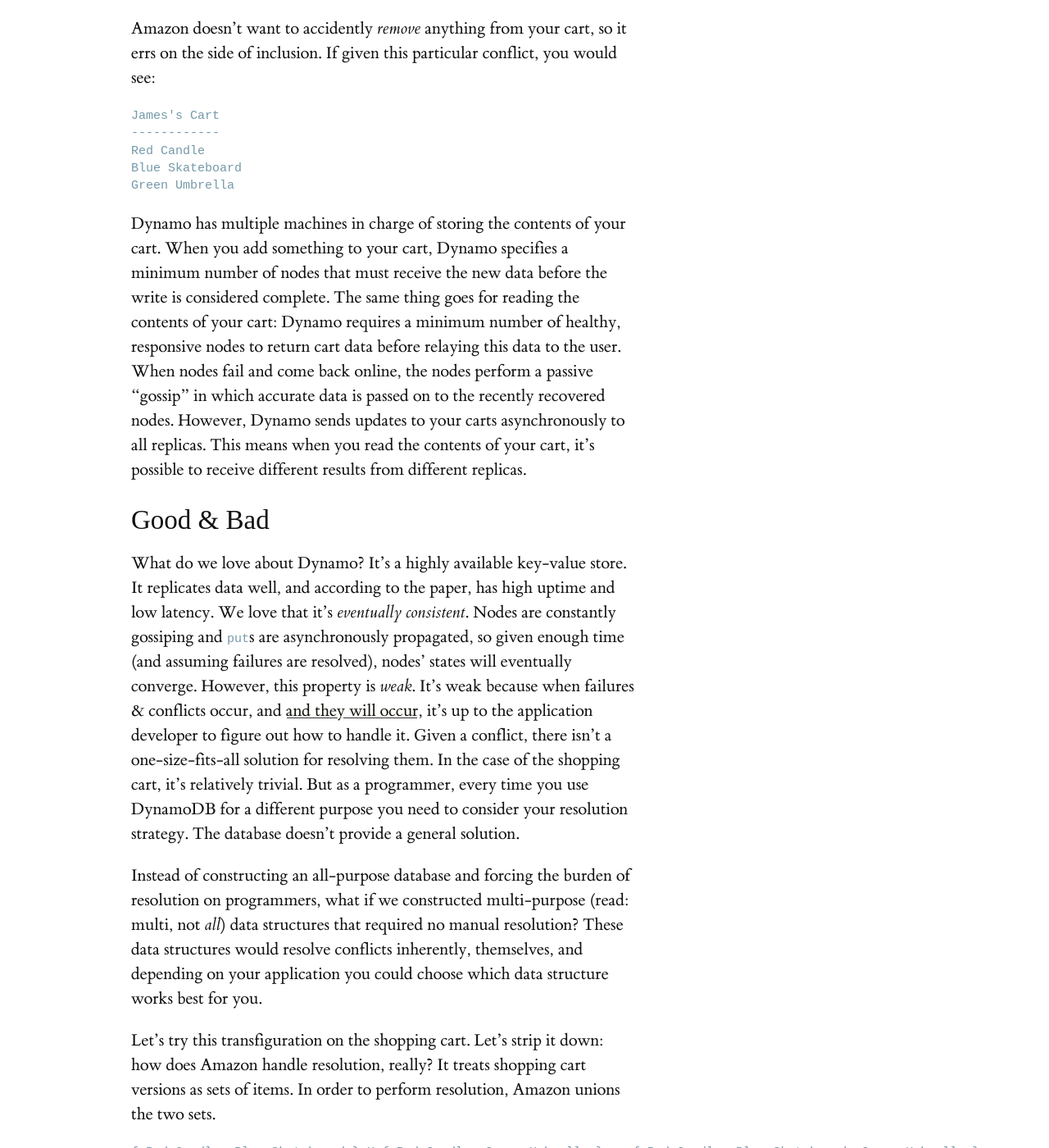
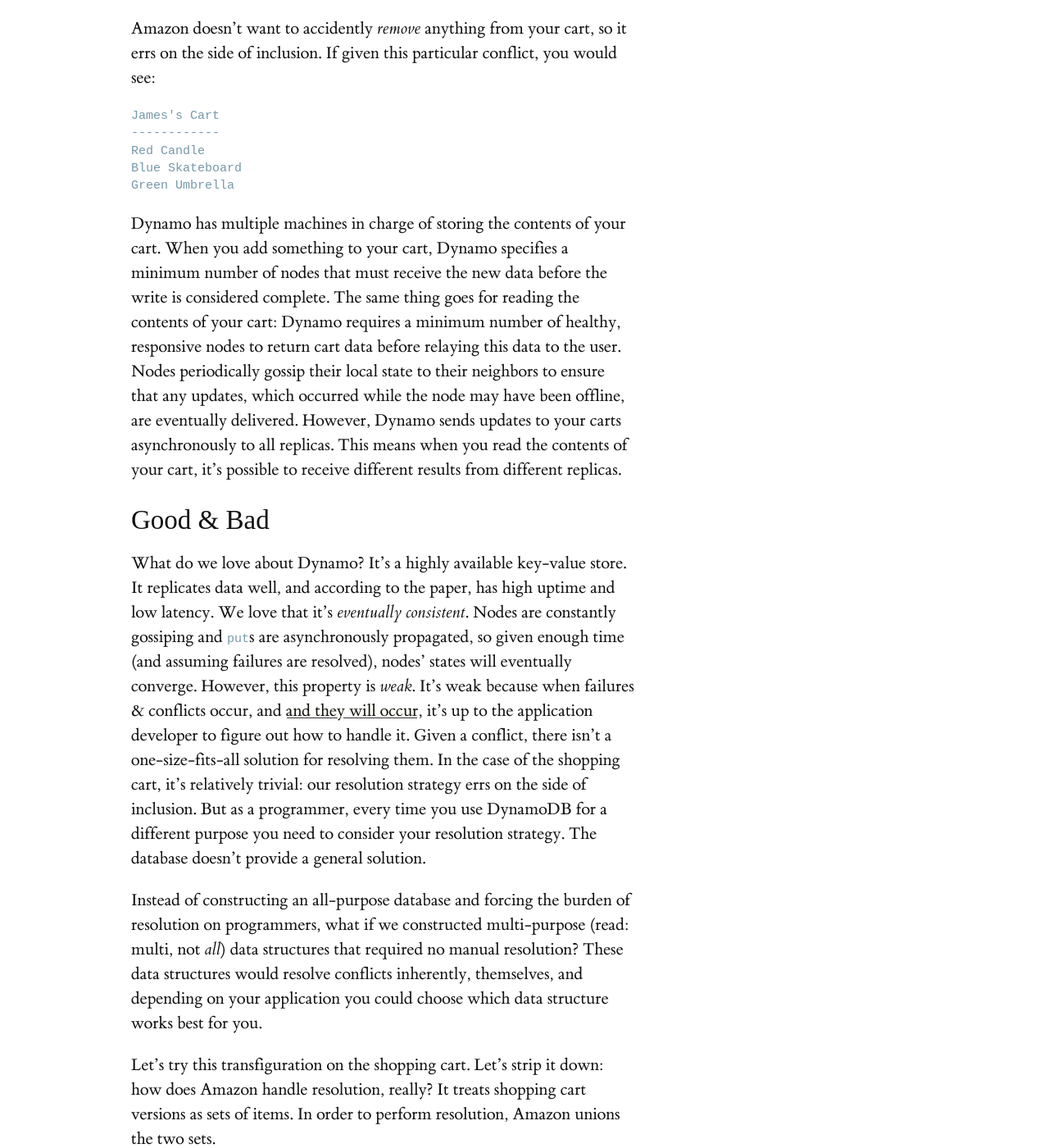
Before and after one commit to heathermiller/dist-prog-book, a Jekyll site: the page built from chapter/7/langs-consistency.md, in a window 1280 px wide and 1400 px high, scrolled down 3959 px. Shown: the whole window at 82% size. Built offline with Jekyll 4.4.1, drawn with Linux system fonts in a browser that asks for light colours; some web fonts are replaced; some of the changed text lies outside the part shown.

Commit message:
Rewording & spelling

````diff
--- a/chapter/7/langs-consistency.md
+++ b/chapter/7/langs-consistency.md
@@ -56,10 +56,10 @@
 Green Umbrella
 ```
 
-Dynamo has multiple machines in charge of storing the contents of your cart. When you add something to your cart, Dynamo specifies a minimum number of nodes that must receive the new data before the write is considered complete. The same thing goes for reading the contents of your cart: Dynamo requires a minimum number of healthy, responsive nodes to return cart data before relaying this data to the user. When nodes fail and come back online, the nodes perform a passive "gossip" in which accurate data is passed on to the recently recovered nodes. However, Dynamo sends updates to your carts asynchronously to all replicas. This means when you read the contents of your cart, it's possible to receive different results from different replicas.
+Dynamo has multiple machines in charge of storing the contents of your cart. When you add something to your cart, Dynamo specifies a minimum number of nodes that must receive the new data before the write is considered complete. The same thing goes for reading the contents of your cart: Dynamo requires a minimum number of healthy, responsive nodes to return cart data before relaying this data to the user. Nodes periodically gossip their local state to their neighbors to ensure that any updates, which occurred while the node may have been offline, are eventually delivered. However, Dynamo sends updates to your carts asynchronously to all replicas. This means when you read the contents of your cart, it's possible to receive different results from different replicas.
 
 ### Good & Bad
-What do we love about Dynamo? It's a highly available key-value store. It replicates data well, and according to the paper, has high uptime and low latency. We love that it's *eventually consistent*. Nodes are constantly gossiping and `put`s are asynchronously propagated, so given enough time (and assuming failures are resolved), nodes' states will eventually converge. However, this property is *weak*. It's weak because when failures & conflicts occur, and [and they will occur](https://www.youtube.com/watch?v=JG2ESDGwHHY), it's up to the application developer to figure out how to handle it. Given a conflict, there isn't a one-size-fits-all solution for resolving them. In the case of the shopping cart, it's relatively trivial. But as a programmer, every time you use DynamoDB for a different purpose you need to consider your resolution strategy. The database doesn't provide a general solution.
+What do we love about Dynamo? It's a highly available key-value store. It replicates data well, and according to the paper, has high uptime and low latency. We love that it's *eventually consistent*. Nodes are constantly gossiping and `put`s are asynchronously propagated, so given enough time (and assuming failures are resolved), nodes' states will eventually converge. However, this property is *weak*. It's weak because when failures & conflicts occur, and [and they will occur](https://www.youtube.com/watch?v=JG2ESDGwHHY), it's up to the application developer to figure out how to handle it. Given a conflict, there isn't a one-size-fits-all solution for resolving them. In the case of the shopping cart, it's relatively trivial: our resolution strategy errs on the side of inclusion. But as a programmer, every time you use DynamoDB for a different purpose you need to consider your resolution strategy. The database doesn't provide a general solution.
 
 Instead of constructing an all-purpose database and forcing the burden of resolution on programmers, what if we constructed multi-purpose (read: multi, not *all*) data structures that required no manual resolution? These data structures would resolve conflicts inherently, themselves, and depending on your application you could choose which data structure works best for you.
 
````
Also changed, not shown: other parts of chapter/7/langs-consistency.md (+1 -1 lines).
